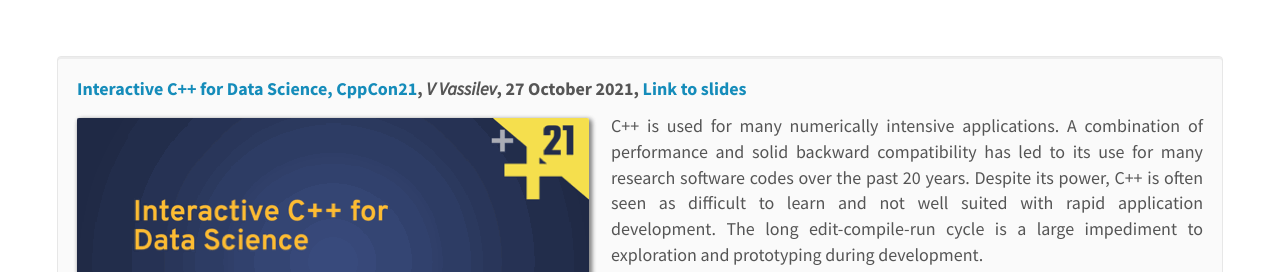
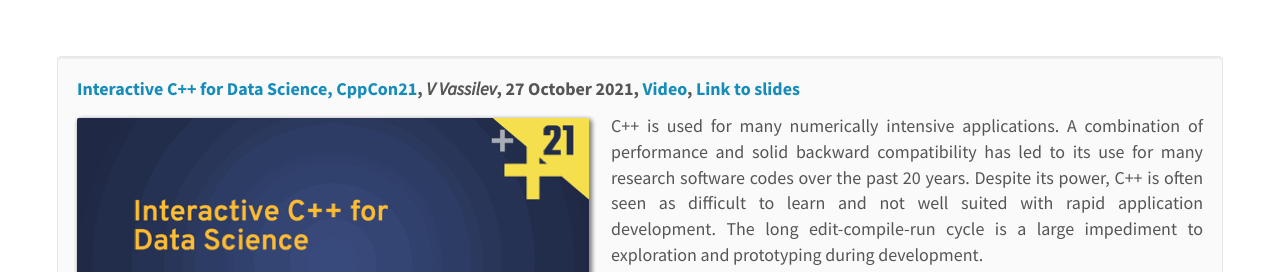
Before and after one commit to vgvassilev/clad, a Jekyll site: the page built from _pages/presentations.md, in a window 1280 px wide and 900 px high, scrolled down 1897 px. Shown: the part 183-455 px from the top of the window. Built offline with Jekyll 4.4.1, drawn with Linux system fonts in a browser that asks for light colours; nearby versions of some CDN libraries; a style sheet for code colours, icons or effects is not loaded.

Commit message:
Add the cppcon youtube video

```diff
--- a/_data/preslist.yml
+++ b/_data/preslist.yml
@@ -152,7 +152,9 @@
   date: 2021-10-27
   speaker: V Vassilev
   id: "InteractiveCppCppCon21"
-  artifacts: "[Link to slides](/assets/presentations/V_Vassilev-CppCon21_InteractiveCpp.pdf)"
+  artifacts: |
+    [Video](https://youtu.be/23E0S3miWB0),&nbsp;
+    [Link to slides](/assets/presentations/V_Vassilev-CppCon21_InteractiveCpp.pdf)
   highlight: 1
 
 - title: "Differentiable Programming in C++"
```
